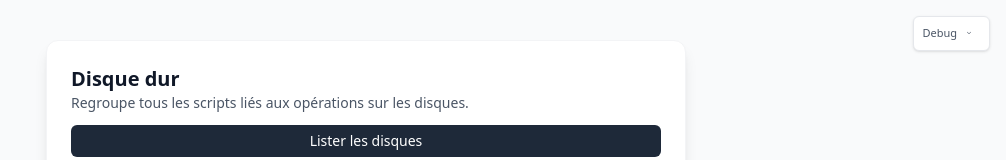
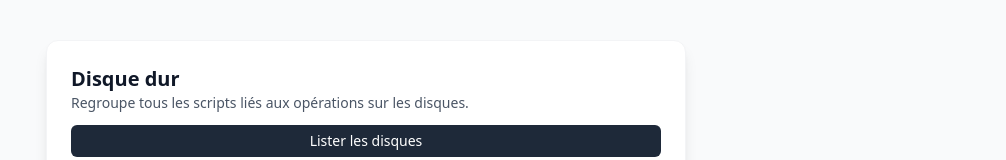
Before and after one commit to aleex-le-dev/Scriptly, a React (Vite) app: page / in a window 1280 px wide. Shown: the top 160 px of the page, without its empty margins (274-1280 px from the left). Built offline with nearby package versions, Linux system fonts and the light colour scheme.

Commit message:
Suppression des fichiers .gitkeep pour les scripts Batch et PowerShell, ainsi que du composant DebugPanel. Mise à jour de l'application pour retirer les références au panneau de débogage et simplifier la gestion des toasts.

```diff
--- a/src/App.jsx
+++ b/src/App.jsx
@@ -1,12 +1,11 @@
 import './App.css'
 import { ToastContainer } from './components/Toast'
 import { useToast } from './hooks/useToast'
-import { DebugPanel } from './components/DebugPanel'
 import { BitLocker } from './components/BitLocker'
 
 function App() {
   // Toasts via hook
-  const { toasts, addToast, removeToast } = useToast()
+  const { toasts, removeToast } = useToast()
 
   return (
   <div className="min-h-screen bg-gray-50">
@@ -23,7 +22,6 @@ function App() {
     </div>
 
     <ToastContainer toasts={toasts} onRemove={removeToast} />
-    <DebugPanel onError={(m) => addToast(m, 'error')} />
   </div>
   )
 }
--- a/src/components/DebugPanel.jsx
+++ /dev/null
@@ -1,66 +0,0 @@
-// Panneau de debug fixe contenant des actions front de test
-// - Affiche des boutons pour tester le serveur et déclencher les scripts côté front
-
-import { useState } from 'react'
-import { fetchHealth } from '../services/api'
-
-export function DebugPanel({ onError }) {
-  const [serverState, setServerState] = useState('idle') // idle | loading | ok | error
-  const [open, setOpen] = useState(false)
-
-  const onClickHealth = async () => {
-    setServerState('loading')
-    try {
-      const result = await fetchHealth()
-      if (result?.status === 'ok') {
-        setServerState('ok')
-      } else {
-        setServerState('error')
-      }
-    } catch {
-      setServerState('error')
-    }
-    // Revenir à l'état neutre après un court délai pour feedback visuel
-    setTimeout(() => setServerState('idle'), 1200)
-  }
-
-  // Boutons PowerShell/Batch retirés en debug
-
-  return (
-    <div className="fixed top-4 right-4 z-40">
-      <div className="bg-white rounded-md shadow-sm border border-gray-200 p-2 w-auto">
-        <div className="flex items-center">
-          <div className="text-[11px] text-gray-600">Debug</div>
-          <button
-            onClick={() => setOpen(v => !v)}
-            className="ml-auto px-2 py-0.5 rounded-sm bg-white text-gray-700 text-[10px] inline-flex items-center gap-1 hover:bg-gray-50"
-            aria-expanded={open}
-            aria-controls="debug-panel-menu"
-            title="Ouvrir le panneau de debug"
-          >
-            <svg className={`h-2 w-2 text-gray-600 transition-transform ${open ? 'rotate-180' : ''}`} viewBox="0 0 20 20" fill="currentColor" aria-hidden="true">
-              <path fillRule="evenodd" d="M5.23 7.21a.75.75 0 011.06.02L10 10.94l3.71-3.71a.75.75 0 111.06 1.06l-4.24 4.24a.75.75 0 01-1.06 0L5.21 8.29a.75.75 0 01.02-1.08z" clipRule="evenodd" />
-            </svg>
-          </button>
-        </div>
-
-        {open && (
-          <div id="debug-panel-menu" className="mt-2 flex flex-col gap-2">
-            <button
-              onClick={onClickHealth}
-              disabled={serverState === 'loading'}
-              className={`px-2.5 py-1 rounded-md text-white text-[11px] inline-flex items-center justify-center whitespace-nowrap
-                ${serverState === 'ok' ? 'bg-emerald-600'
-                  : serverState === 'error' ? 'bg-red-600'
-                  : serverState === 'loading' ? 'bg-gray-700 animate-pulse'
-                  : 'bg-gray-800'}`}
-            >
-              Serveur
-            </button>
-
-          </div>
-        )}
-      </div>
-    </div>
-  )
-}
```
Also changed, not shown: 2 other files (tests, documents, lock files or other folders).
